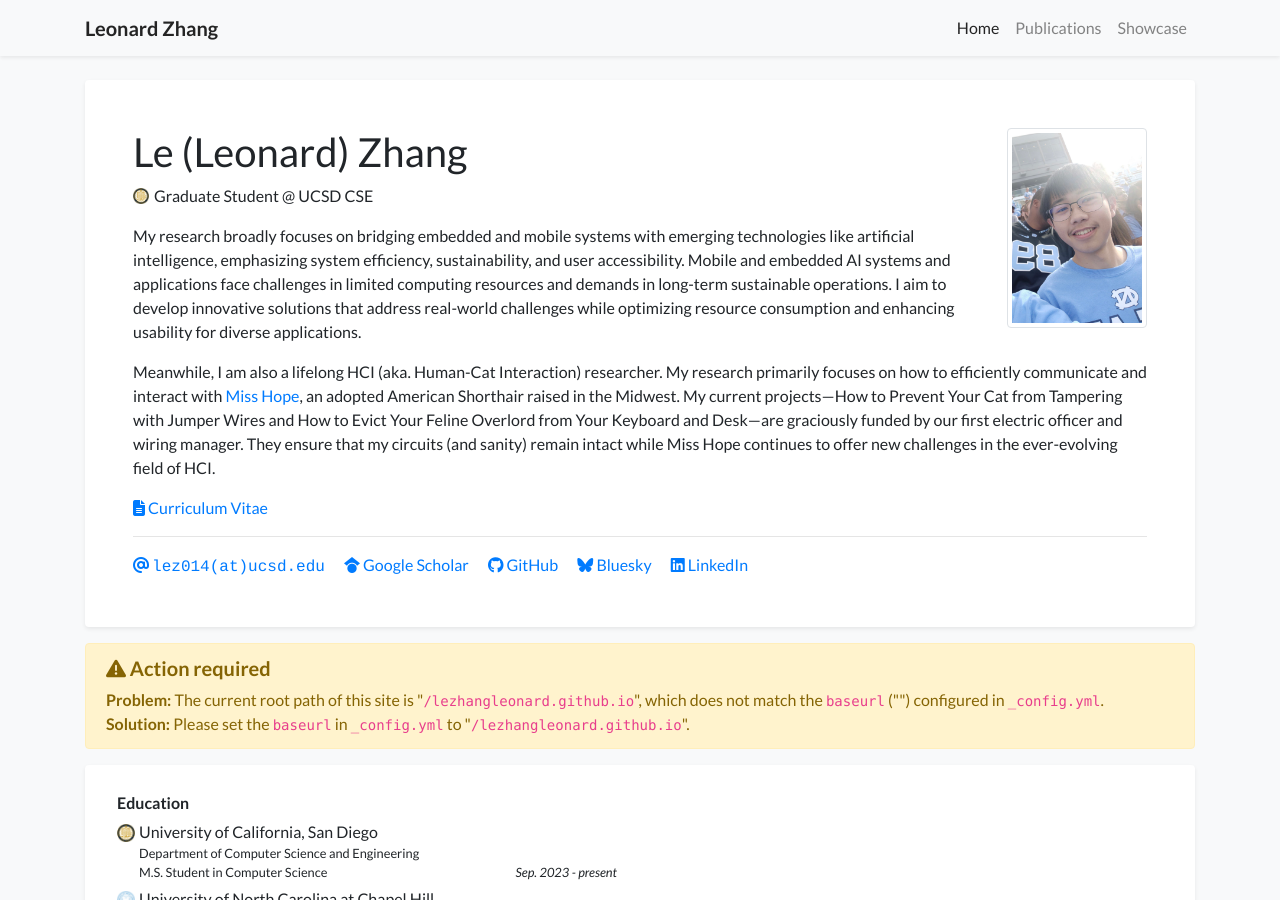
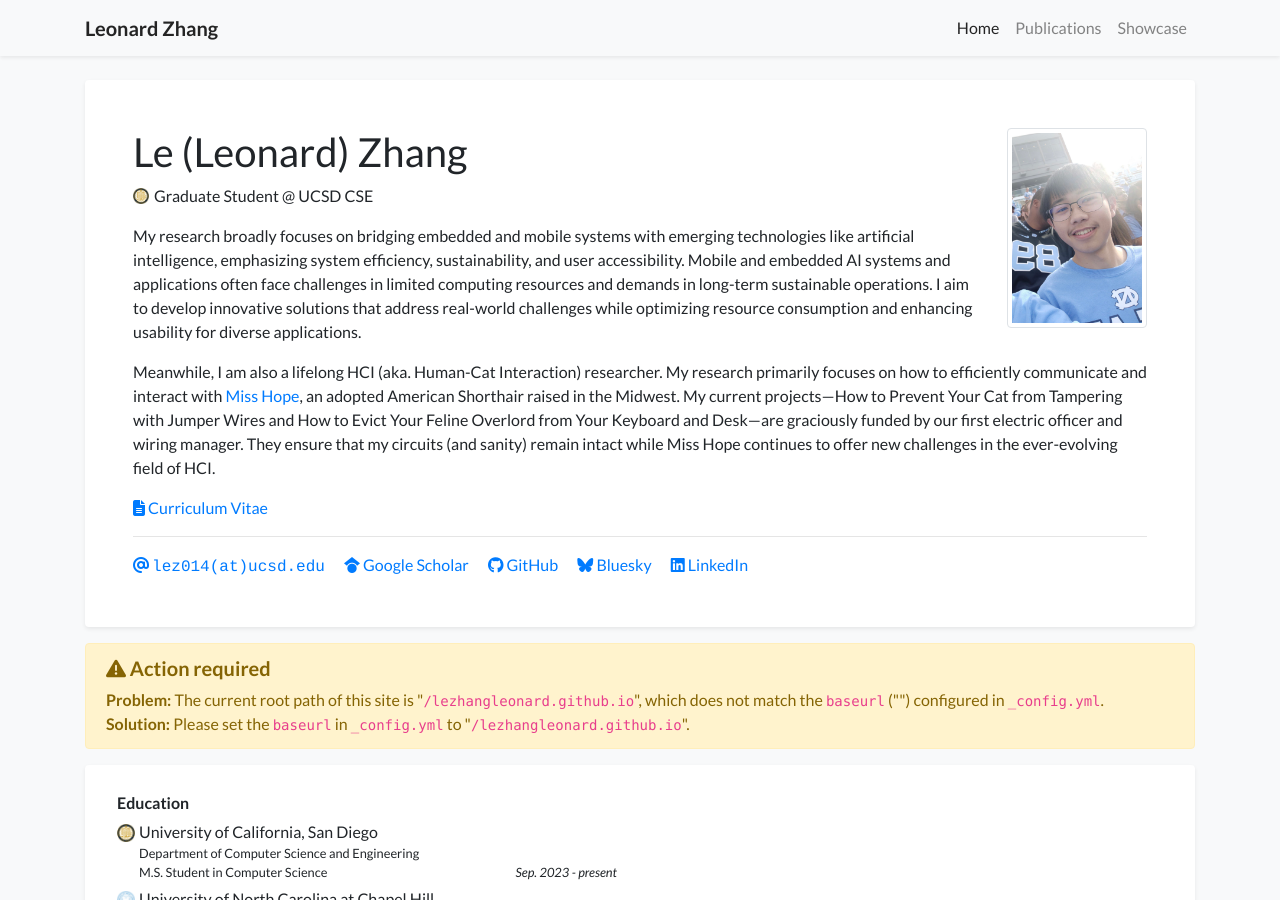
Before and after one commit to lezhangleonard/lezhangleonard.github.io, a Jekyll site: the page built from index.html, in a window 1280 px wide and 900 px high. Built offline with Jekyll 4.4.1, drawn with Linux system fonts in a browser that asks for light colours; nearby versions of some CDN libraries; a style sheet for code colours, icons or effects is not loaded.

Commit message:
Update profile.yml

```diff
--- a/_data/profile.yml
+++ b/_data/profile.yml
@@ -17,7 +17,7 @@ short_bio_text_justify: false
 short_bio: >-
   <p>
     My research broadly focuses on bridging embedded and mobile systems with emerging technologies like artificial intelligence, emphasizing system efficiency, sustainability, and user accessibility.
-     Mobile and embedded AI systems and applications face challenges in limited computing resources and demands in long-term sustainable operations.
+     Mobile and embedded AI systems and applications often face challenges in limited computing resources and demands in long-term sustainable operations.
     I aim to develop innovative solutions that address real-world challenges while optimizing resource consumption and enhancing usability for diverse applications.
   </p>
 
```
